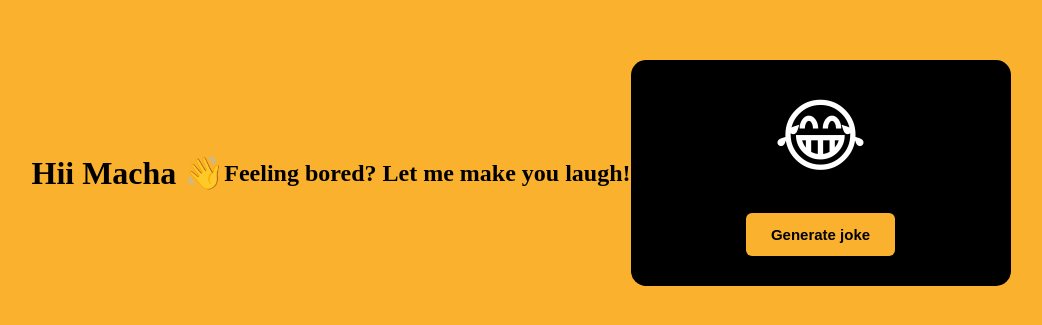
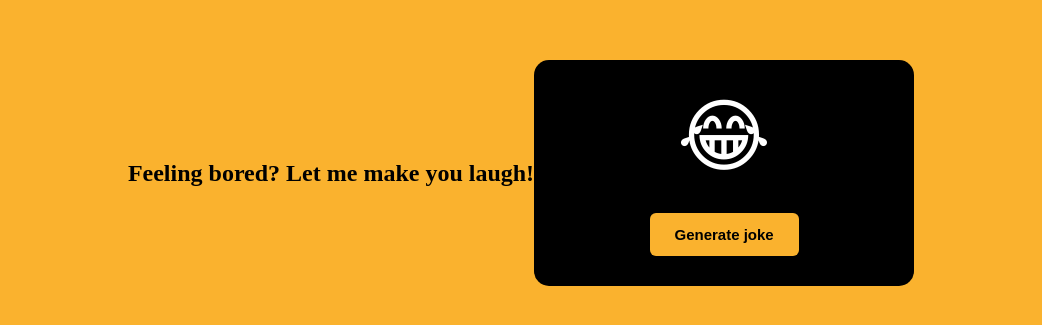
Before and after one commit to ntsvg/Joke-Generator, a plain HTML site: page index.html in a window 1280 px wide. Shown: the part 235-560 px from the top of the page, without its empty margins (119-1161 px from the left). Drawn offline with Linux system fonts and the light colour scheme; no server answers.

Commit message:
index.html

```diff
--- a/index.html
+++ b/index.html
@@ -7,7 +7,6 @@
     <link rel="stylesheet" href="style.css">
 </head>
 <body>
-    <h1>Hii Macha 👋</h1>
     <h2>Feeling bored? Let me make you laugh!</h2>
     <div class="container">
         <span>😂</span>
```
